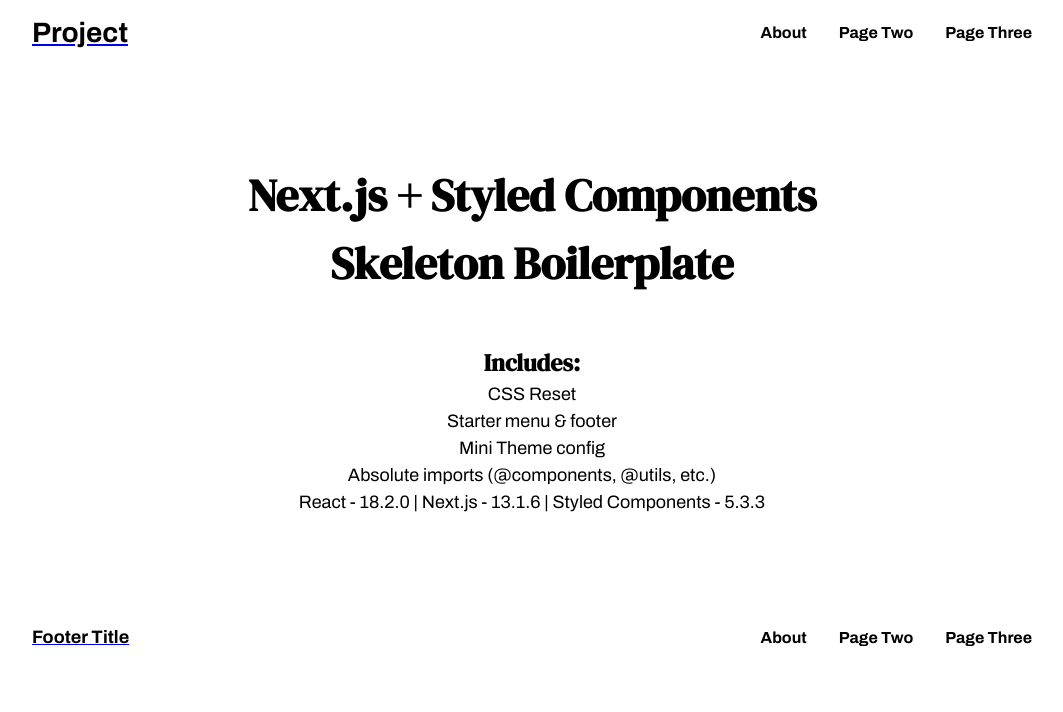
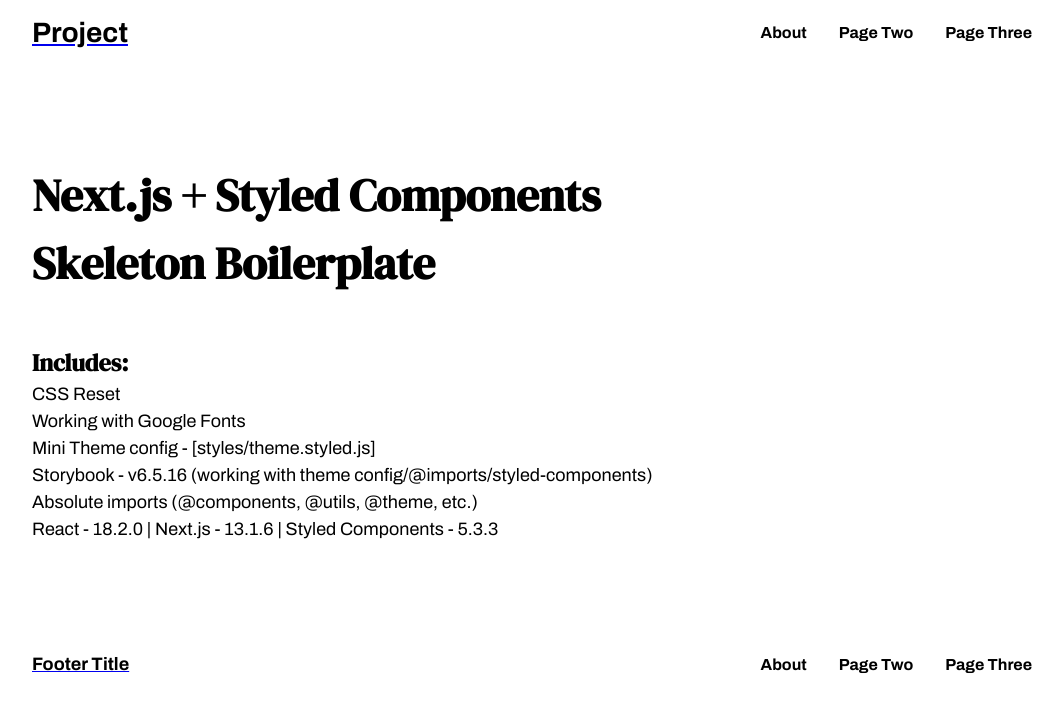
Before and after one commit to KyleShook/nextjs-skeleton-boilerplate, a Next.js app: page / in a window 1280 px wide. Shown: the top 712 px of the page, without its empty margins (108-1171 px from the left). Built offline with nearby package versions, Linux system fonts and the light colour scheme.

Commit message:
readme and home info update

```diff
--- a/pages/index.js
+++ b/pages/index.js
@@ -1,15 +1,19 @@
 export default function Home() {
 	return (
-		<section style={{ textAlign: "center", margin: "96px 24px" }}>
+		<section style={{ margin: "96px 0" }}>
 			<h1 style={{ margin: "48px 0" }}>
 				Next.js + Styled Components
 				<br /> Skeleton Boilerplate
 			</h1>
 			<h2>Includes:</h2>
 			<p>CSS Reset</p>
-			<p>Starter menu & footer</p>
-			<p>Mini Theme config</p>
-			<p>Absolute imports (@components, @utils, etc.)</p>
+			<p>Working with Google Fonts</p>
+			<p>Mini Theme config - [styles/theme.styled.js]</p>
+			<p>
+				Storybook - v6.5.16 (working with theme
+				config/@imports/styled-components)
+			</p>
+			<p>Absolute imports (@components, @utils, @theme, etc.)</p>
 			<p>React - 18.2.0 | Next.js - 13.1.6 | Styled Components - 5.3.3</p>
 		</section>
 	);
```
Also changed, not shown: 1 other file (tests, documents, lock files or other folders).
